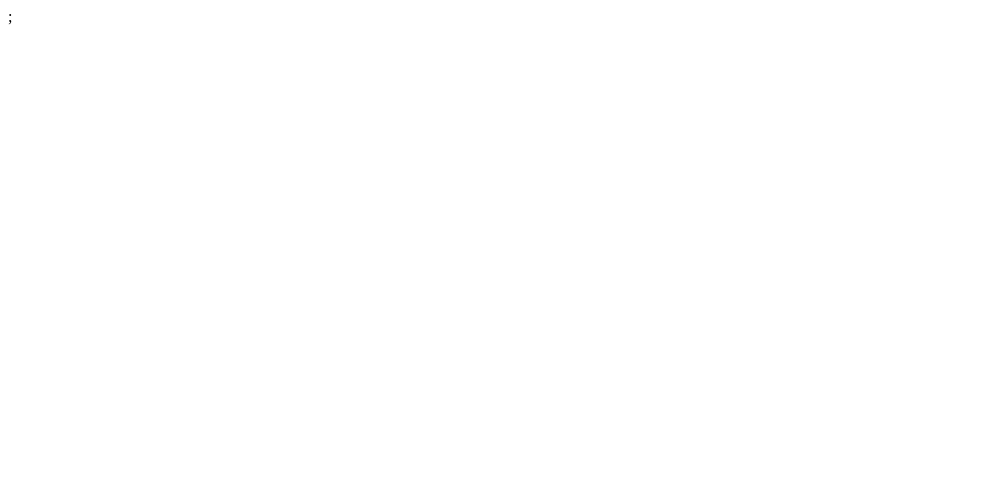
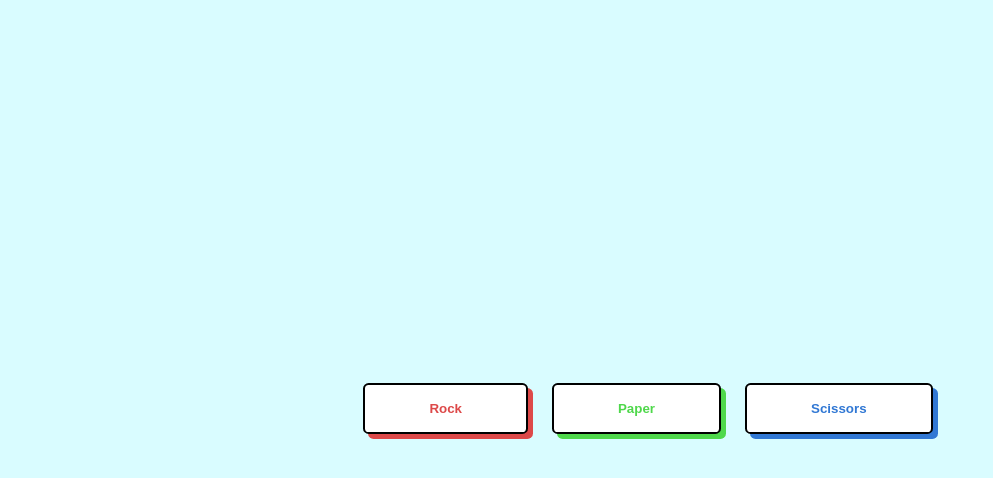
Before and after one commit to joshua112398/rock-paper-scissors, a plain HTML site: page index.html in a window 1280 px wide. Shown: the whole page, without its empty margins (0-993 px from the left). Drawn offline with Linux system fonts and the light colour scheme.

Commit message:
Add buttons for Rock, Paper, and Scissors

```diff
--- a/index.html
+++ b/index.html
@@ -1 +1,24 @@
-<script src="scripts/script.js"></script>;
+<!DOCTYPE html>
+<html lang="en">
+<head>
+    <meta charset="UTF-8">
+    <meta http-equiv="X-UA-Compatible" content="IE=edge">
+    <meta name="viewport" content="width=device-width, initial-scale=1.0">
+    <title>Document</title>
+    <script src="scripts/script.js"></script>
+    <link rel="stylesheet" href="styles/style.css">
+</head>
+<body>
+    <div class="choices">
+        <button class="rock">
+            Rock
+        </button>
+        <button class="paper">
+            Paper
+        </button>
+        <button class="scissors">
+            Scissors
+        </button>
+    </div>
+</body>
+</html>
--- a/scripts/script.js
+++ b/scripts/script.js
@@ -51,10 +51,18 @@ function playRound(playerSelection, computerSelection) {
 
 // Starts the actual game and takes input from the user each round
 function game() {
-  let userInput = prompt("Rock, Paper, or Scissors?");
 
   // Plays 5 rounds of the game
+  /*
   for (let i = 0; i < 5; i++) {
-    playRound(userInput, computerPlay());
+    let userInput = prompt("Rock, Paper, or Scissors?");
+    let result = playRound(userInput, computerPlay());
+    console.log(result);
+    alert(result);
   }
+  */
+
+
 }
+
+game();
--- /dev/null
+++ b/styles/style.css
@@ -0,0 +1,51 @@
+html {
+    height: 100%;
+    background-color: rgb(217, 252, 255)
+}
+
+body {
+    font-family: Helvetica, sans-serif;
+    display: flex;
+    flex-direction: column;
+    justify-content: center;
+    align-items: center;
+    width: 100%;
+    height: 100%;
+
+}
+
+.choices {
+    display: flex;
+    gap: 24px;
+    flex-wrap: wrap;
+}
+
+button {
+    color:black;
+    background-color: white;
+    border: solid 2px black;
+    font-weight: 800;
+    padding: 1rem 4rem;
+    border-radius: .35rem;
+    transition: 0.4s;
+}
+
+.rock {
+    box-shadow: 5px 5px;
+    color: rgb(221, 73, 73);
+}
+
+.paper {
+    box-shadow: 5px 5px;
+    color: rgb(79, 216, 75)
+}
+
+.scissors {
+    box-shadow: 5px 5px;
+    color: rgb(49, 120, 212);
+}
+
+button:hover {
+    box-shadow: 10px 10px;
+    background-color:gainsboro;
+}
```
